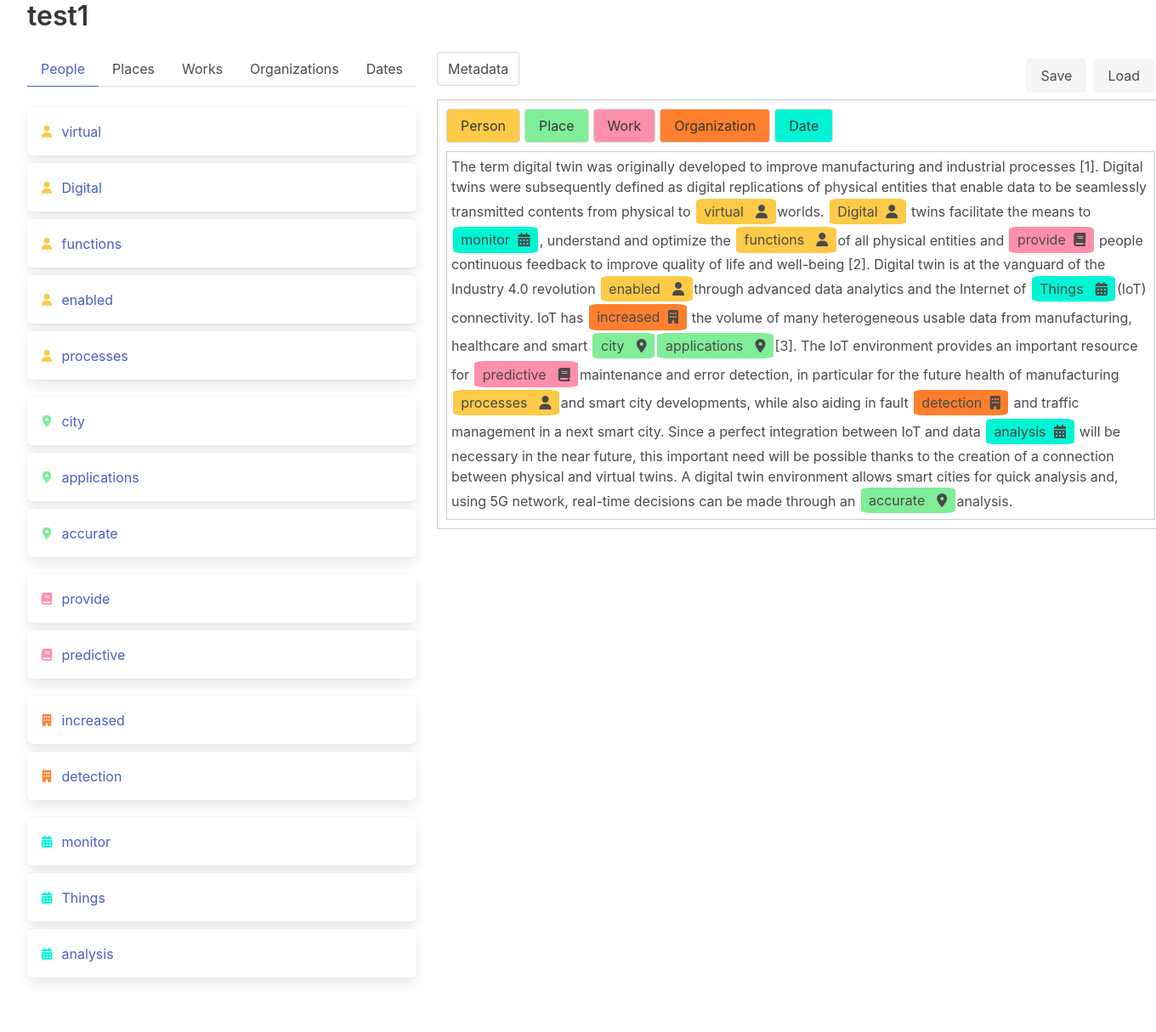
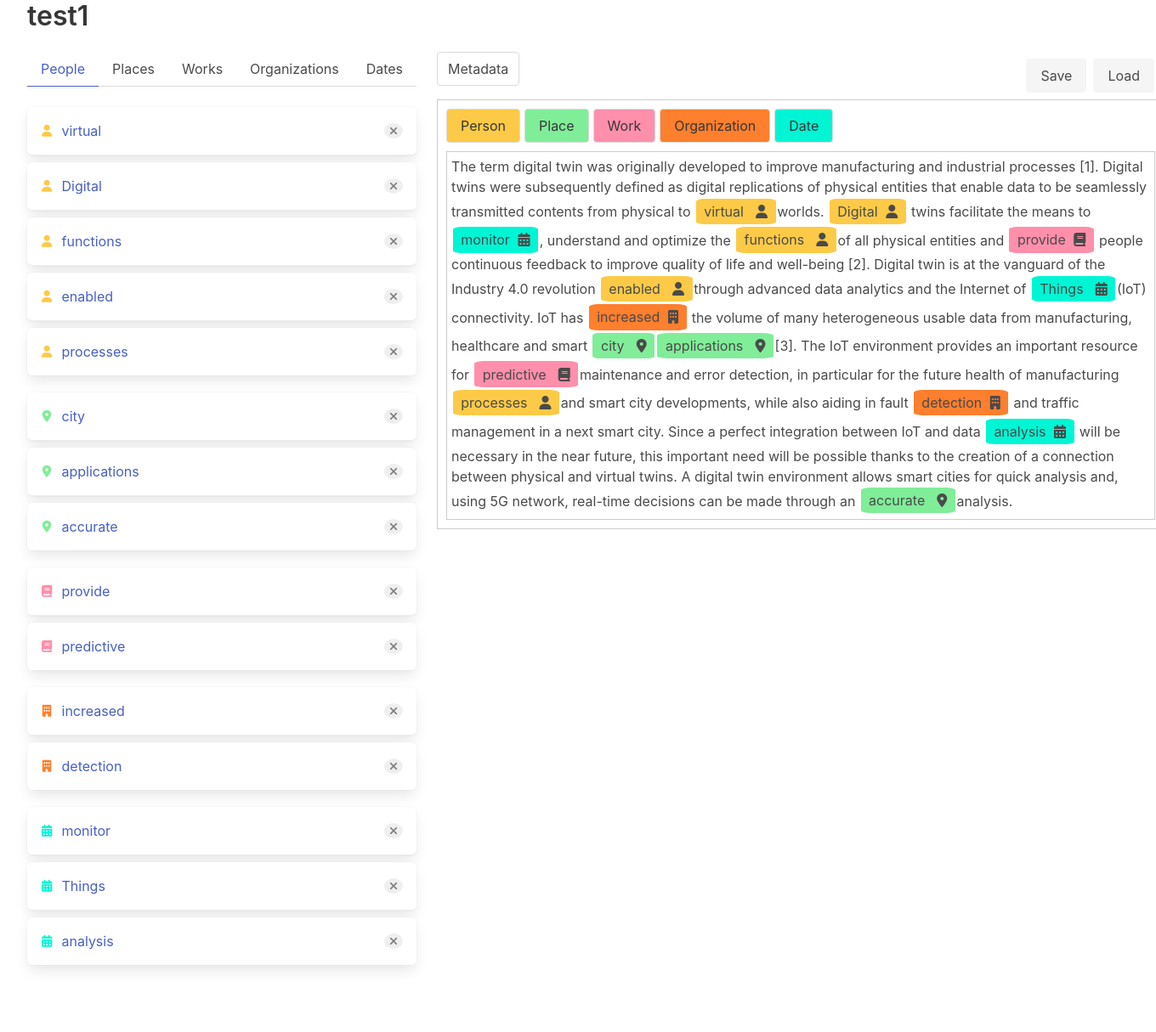
Before and after one commit to sebastianbarzaghi/ascaris, a Flask app: page /document/51/edit in a window 1360 px wide. Shown: the part 87-1302 px from the top of the page at 85% size. After the commit the page ends 1229 px from the top, so only its background shows below. Run offline with Flask 3, Linux system fonts and the light colour scheme.

Commit message:
feat: add delete functionality in entity panel

```diff
--- a/static/css/style.css
+++ b/static/css/style.css
@@ -39,7 +39,7 @@ html {
   background-color: #fcca46;
 }
 
-.person-block i {
+.person-block .panel-icon i {
   color: #fcca46;
 }
 
@@ -47,7 +47,7 @@ html {
   background-color: #80ed99;
 }
 
-.place-block i {
+.place-block .panel-icon i {
   color: #80ed99;
 }
 
@@ -55,7 +55,7 @@ html {
   background-color: #fe7f2d;
 }
 
-.organization-block i {
+.organization-block .panel-icon i {
   color: #fe7f2d;
 }
 
@@ -63,7 +63,7 @@ html {
   background-color: #ff8fab;
 }
 
-.work-block i {
+.work-block .panel-icon i {
   color: #ff8fab;
 }
 
@@ -71,7 +71,7 @@ html {
   background-color: #00f5d4;
 }
 
-.date-block i {
+.date-block .panel-icon i {
   color: #00f5d4;
 }
 
@@ -98,3 +98,19 @@ html {
 .accordion-content {
   margin-top: 1rem;
 }
+
+.header-wrapper {
+  display: flex;
+  align-items: center;
+}
+
+.delete-button {
+  border: 0;
+  border-radius: 50%;
+  cursor: pointer;
+  margin-left: auto;
+}
+
+.delete-button i {
+  color: #7e7e7e;
+}
--- a/static/js/editor.js
+++ b/static/js/editor.js
@@ -170,7 +170,18 @@ function createPanelBlock(blockClass, iconClass, value, tabClass, type) {
   accordionHeader.setAttribute("aria-expanded", "false");
   accordionHeader.innerHTML = '<span class="panel-icon"><i class="fas fa-' + iconClass + '"></i></span>';
   accordionHeader.innerHTML += '<span class="panel-text">' + value + '</span>';
-  block.appendChild(accordionHeader);
+
+  // Add the delete button to the accordion header
+  var deleteButton = document.createElement("button");
+  deleteButton.innerHTML = '<i class="fas fa-remove"></i>';
+  deleteButton.classList.add("delete-button");
+
+  var headerWrapper = document.createElement("div");
+  headerWrapper.classList.add("header-wrapper");
+  headerWrapper.appendChild(accordionHeader);
+  headerWrapper.appendChild(deleteButton);
+
+  block.appendChild(headerWrapper);
 
   var accordionContent = document.createElement("div");
   accordionContent.classList.add("accordion-content", "is-hidden"); // Add is-hidden class to keep it closed by default
@@ -186,6 +197,19 @@ function createPanelBlock(blockClass, iconClass, value, tabClass, type) {
       accordionHeader.setAttribute("aria-expanded", "false");
     }
     accordionContent.classList.toggle("is-hidden");
+  });
+
+  // Add a click event listener to the delete button to remove the block and the parent span
+  deleteButton.addEventListener("click", function (event) {
+    event.stopPropagation(); // Prevent the accordion from being toggled when clicking the delete button
+    block.remove(); // Remove the accordion block
+    // Find the parent span of the accordion header, which represents the marked-up text
+    var spans = document.querySelectorAll(".entity");
+    spans.forEach(function (span) {
+      if (span.textContent === value) {
+        span.outerHTML = span.textContent; // Replace the span with its inner text content
+      }
+    });
   });
 
   return block;
@@ -204,6 +228,15 @@ function getFormFields(type) {
               </div>
             </div>
           `;
+        } else if (field.type === "textarea") {
+          return `
+          <div class="field">
+          <label class="label">${field.label}</label>
+          <div class="control">
+            <textarea class="textarea" placeholder="Enter ${field.label.toLowerCase()}"></textarea>
+          </div>
+        </div>
+          `
         } else if (field.type === "date") {
           return `
             <div class="field">
@@ -250,6 +283,7 @@ function getFormFields(type) {
         type: "select",
         options: ["--Select--", "Internal", "External", "Conjecture"],
       },
+      { label: "Note", name: "note", type: "textarea" },
     ]),
     place: createFormFields([
       { label: "Name", name: "name", type: "text" },
@@ -266,6 +300,7 @@ function getFormFields(type) {
         type: "select",
         options: ["--Select--", "Internal", "External", "Conjecture"],
       },
+      { label: "Note", name: "note", type: "textarea" },
     ]),
     work: createFormFields([
       { label: "Title", name: "name", type: "text" },
@@ -282,6 +317,7 @@ function getFormFields(type) {
         type: "select",
         options: ["--Select--", "Internal", "External", "Conjecture"],
       },
+      { label: "Note", name: "note", type: "textarea" },
     ]),
     organization: createFormFields([
       { label: "Name", name: "name", type: "text" },
@@ -298,6 +334,7 @@ function getFormFields(type) {
         type: "select",
         options: ["--Select--", "Internal", "External", "Conjecture"],
       },
+      { label: "Note", name: "note", type: "textarea" },
     ]),
     date: createFormFields([
       { label: "When", name: "when", type: "date" },
@@ -319,6 +356,7 @@ function getFormFields(type) {
         type: "select",
         options: ["--Select--", "Internal", "External", "Conjecture"],
       },
+      { label: "Note", name: "note", type: "textarea" },
     ]),
   };
 
```
Also changed, not shown: instance/test.db.
